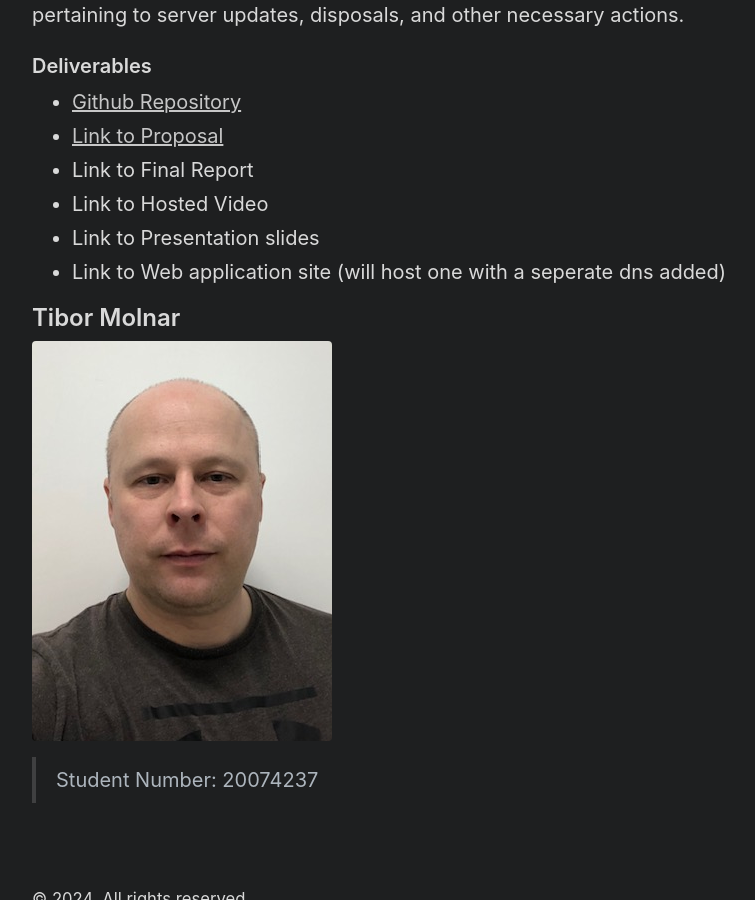
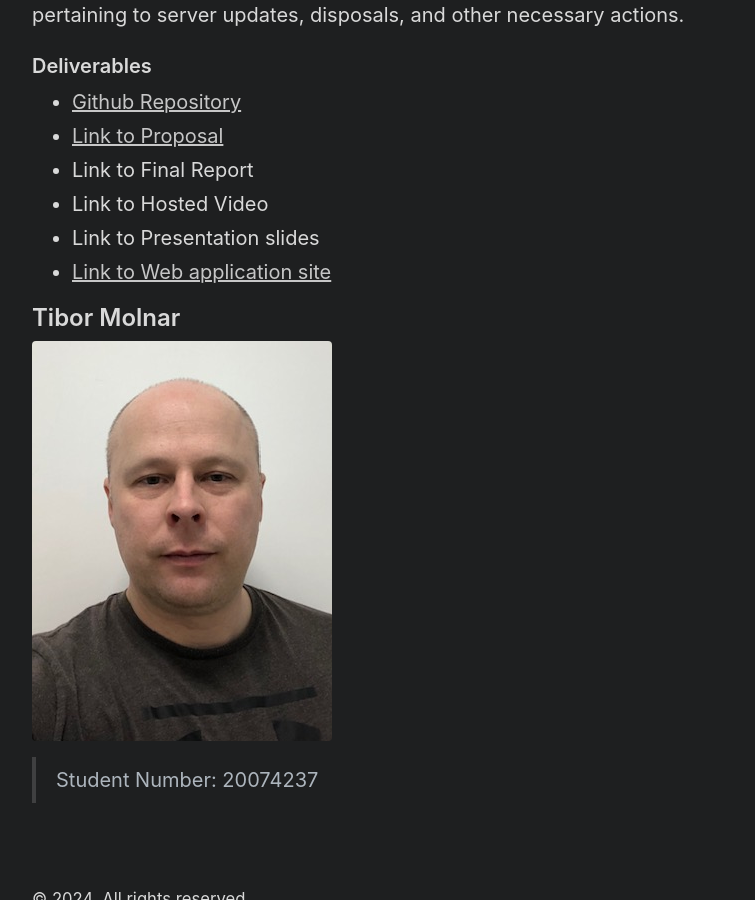
Before and after one commit to csibman27/csibman27.github.io, a Jekyll site: the page built from _posts/2024-03-21-introduction.md, in a window 1280 px wide and 900 px high, scrolled down 1103 px. Shown: the whole window, without its empty margins (248-1003 px from the left). Built offline with Jekyll 4.4.1, drawn with Linux system fonts in a browser that asks for light colours.

Commit message:
added link to website

```diff
--- a/_posts/2024-03-21-introduction.md
+++ b/_posts/2024-03-21-introduction.md
@@ -23,7 +23,7 @@ LCManager is a web application designed specifically for system administrators t
 * Link to Final Report
 * Link to Hosted Video
 * Link to Presentation slides
-* Link to Web application site (will host one with a seperate dns added)
+* [Link to Web application site](https://lcmanager.waltoninstitute.ie/)
 
 
 ## Tibor Molnar
```
